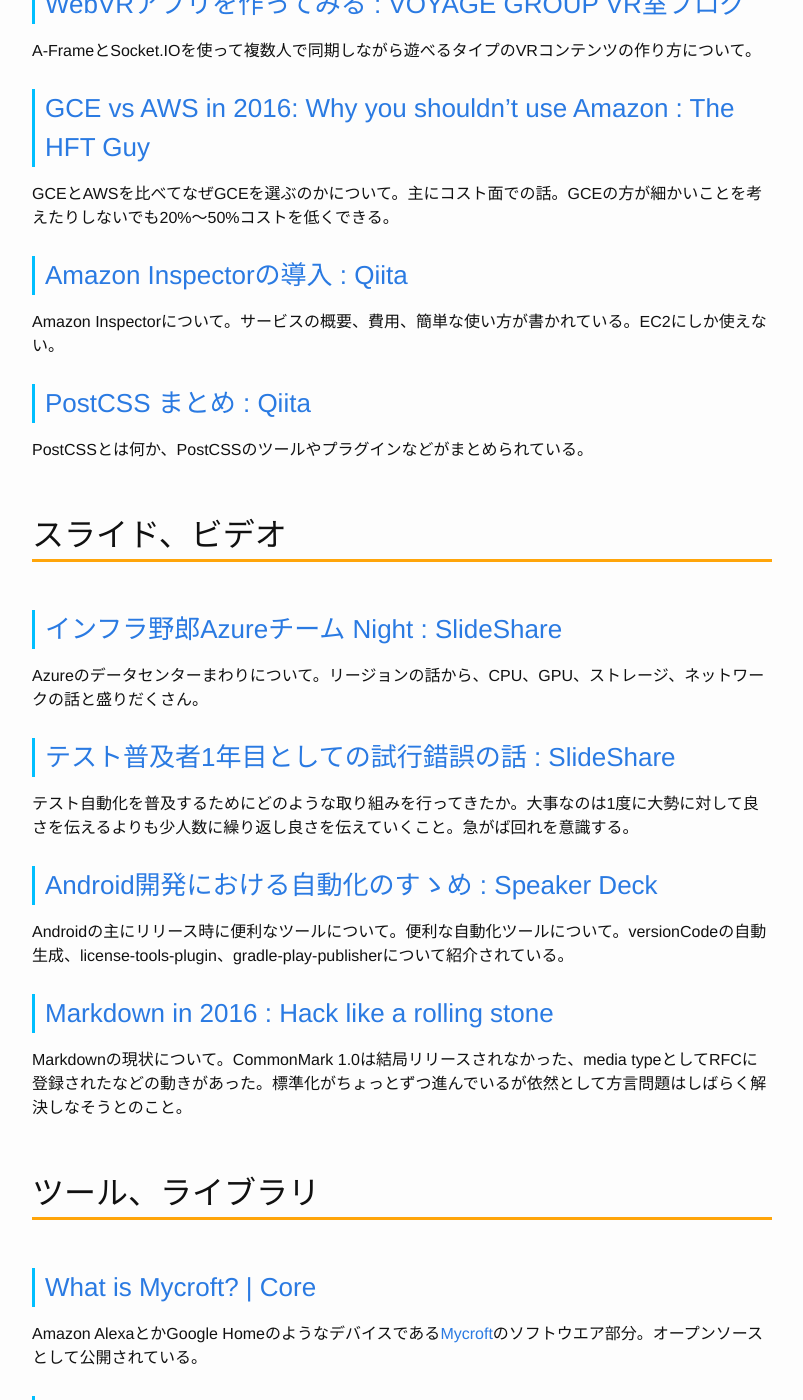
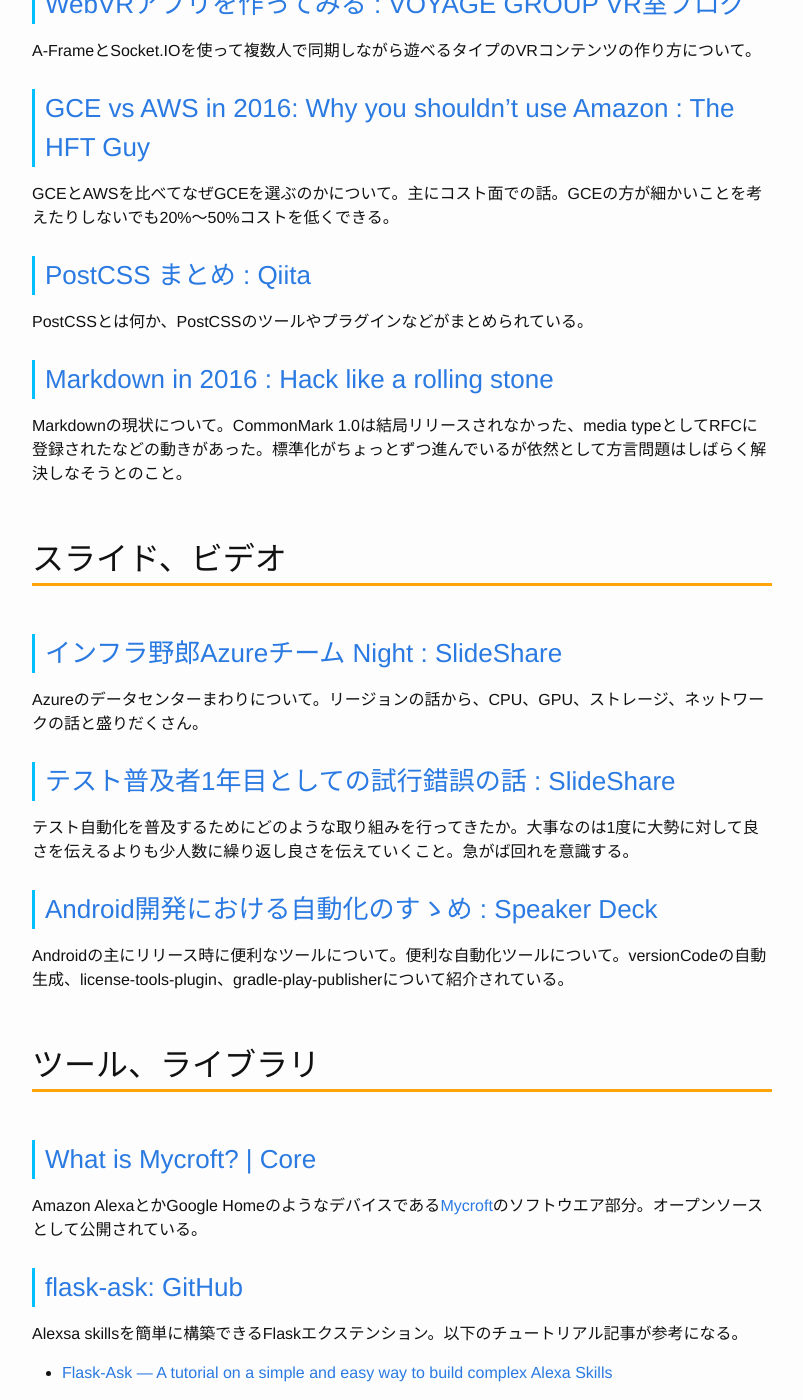
Before and after one commit to Gather-Tech/Gather-Tech.github.io, a Jekyll site: the page built from _posts/2016/2017-01-02-Gather27.md, in a window 1280 px wide and 1400 px high, scrolled down 2796 px. Shown: the whole window, without its empty margins (238-1041 px from the left). Built offline with Jekyll 4.4.1, drawn with Linux system fonts in a browser that asks for light colours.

Commit message:
記事を減らした

```diff
--- a/_posts/2016/2017-01-02-Gather27.md
+++ b/_posts/2016/2017-01-02-Gather27.md
@@ -71,13 +71,13 @@
 
 GCEとAWSを比べてなぜGCEを選ぶのかについて。主にコスト面での話。GCEの方が細かいことを考えたりしないでも20%〜50%コストを低くできる。
 
-### [Amazon Inspectorの導入 : Qiita](http://qiita.com/s5601026/items/91ab636c9867b76c2414)
-
-Amazon Inspectorについて。サービスの概要、費用、簡単な使い方が書かれている。EC2にしか使えない。
-
 ### [PostCSS まとめ : Qiita](http://qiita.com/morishitter/items/4a04eb144abf49f41d7d)
 
 PostCSSとは何か、PostCSSのツールやプラグインなどがまとめられている。
+
+### [Markdown in 2016 : Hack like a rolling stone](http://tk0miya.hatenablog.com/entry/2016/12/30/205418)
+
+Markdownの現状について。CommonMark 1.0は結局リリースされなかった、media typeとしてRFCに登録されたなどの動きがあった。標準化がちょっとずつ進んでいるが依然として方言問題はしばらく解決しなそうとのこと。
 
 ## スライド、ビデオ
 
@@ -92,10 +92,6 @@
 ### [Android開発における自動化のすゝめ : Speaker Deck](https://speakerdeck.com/ayatk/androidkai-fa-niokeruzi-dong-hua-falsesu-me)
 
 Androidの主にリリース時に便利なツールについて。便利な自動化ツールについて。versionCodeの自動生成、license-tools-plugin、gradle-play-publisherについて紹介されている。
-
-### [Markdown in 2016 : Hack like a rolling stone](http://tk0miya.hatenablog.com/entry/2016/12/30/205418)
-
-Markdownの現状について。CommonMark 1.0は結局リリースされなかった、media typeとしてRFCに登録されたなどの動きがあった。標準化がちょっとずつ進んでいるが依然として方言問題はしばらく解決しなそうとのこと。
 
 ## ツール、ライブラリ
 
```
